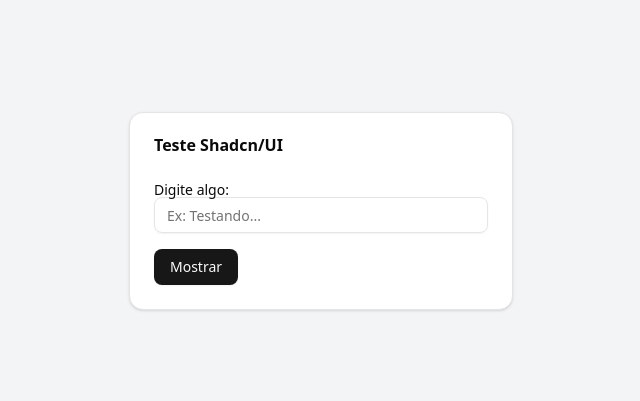
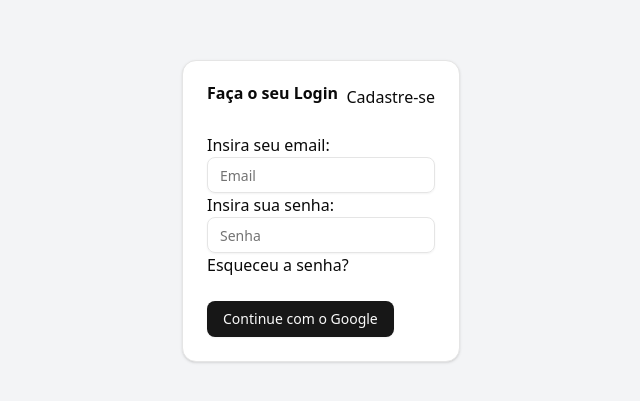
Before and after one commit to Davibrasil05/Music-player, a Next.js app in the folder frontend/: page / in a window 1280 px wide. Shown: the part 189-590 px from the top of the page, without its empty margins (319-959 px from the left). Built offline with nearby package versions, Linux system fonts and the light colour scheme.

Commit message:
flex:tela de cadastro

```diff
--- a/frontend/app/page.js
+++ b/frontend/app/page.js
@@ -4,7 +4,7 @@
 import { useState } from "react";
 import { Button } from "@/components/ui/button";
 import { Input } from "@/components/ui/input";
-import { Card, CardContent, CardHeader, CardTitle } from "@/components/ui/card";
+import { Card, CardContent, CardHeader, CardTitle, CardDescription, CardAction, CardFooter } from "@/components/ui/card";
 import { Label } from "@/components/ui/label";
 
 export default function Home() {
@@ -12,24 +12,27 @@
 
   return (
     <div className="flex justify-center items-center min-h-screen bg-gray-100 p-4">
-      <Card className="w-full max-w-sm">
+      <Card>
         <CardHeader>
-          <CardTitle>Teste Shadcn/UI</CardTitle>
+          <CardTitle>Faça o seu Login</CardTitle>
+          <CardAction>Cadastre-se</CardAction>
         </CardHeader>
-        <CardContent className="space-y-4">
-          <div>
-            <Label htmlFor="input">Digite algo:</Label>
-            <Input
-              id="input"
-              value={text}
-              onChange={(e) => setText(e.target.value)}
-              placeholder="Ex: Testando..."
-            />
+        <CardContent>
+          <p>Insira seu email: </p>
+          <Input type ="email" placeholder ="Email"/>
+
+          <p >Insira sua senha: </p>
+          <Input type = "password" placeholder = "Senha"/>
+          <a class="cursor-pointer">Esqueceu a senha?</a>
+
+        </CardContent>
+        <CardFooter>
+          <div className="flex flex-wrap items-center gap-2 md:flex-row">
+            <Button>
+              Continue com o Google
+            </Button>
           </div>
-          <Button onClick={() => alert(`Você digitou: ${text}`)}>
-            Mostrar
-          </Button>
-        </CardContent>
+        </CardFooter>
       </Card>
     </div>
   );
```
